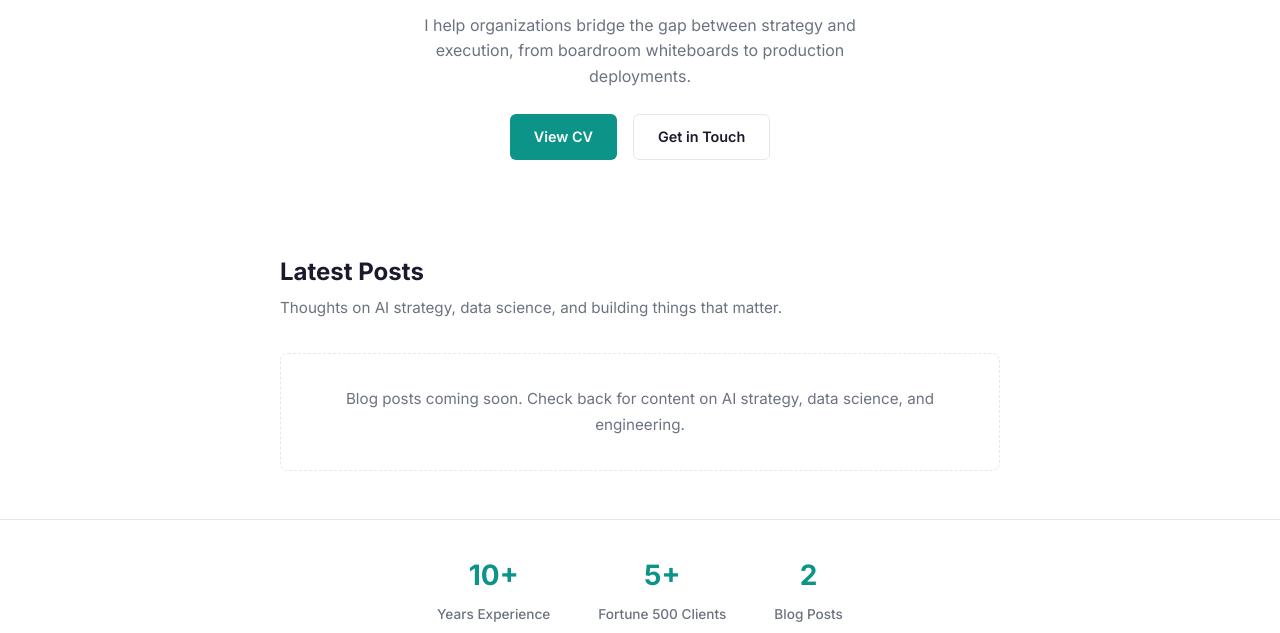
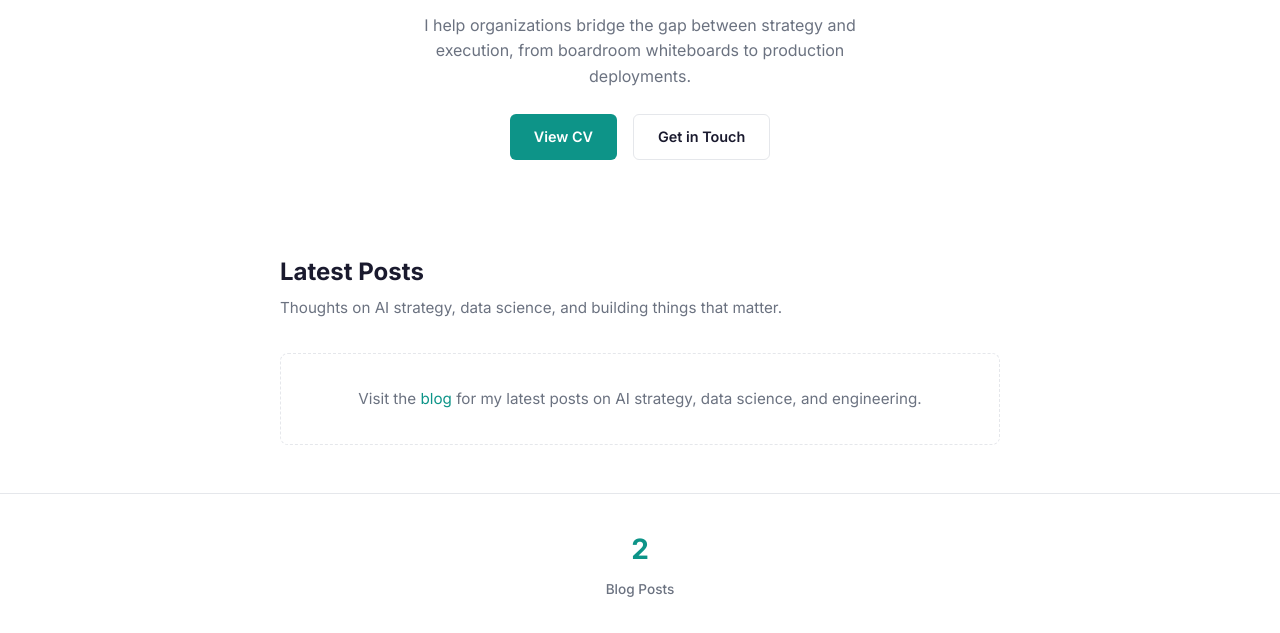
Before and after one commit to sambaths/sambaths-site, an Astro site: page / in a window 1280 px wide. Shown: the part 319-952 px from the top of the page. Built offline with nearby package versions, Linux system fonts and the light colour scheme; Astro itself is replaced by a stand-in of ours.

Commit message:
fix: remove placeholder content and inaccurate stats
- Remove Education section from CV (placeholder with "Details to be added")
- Remove "Dates TBD" from Senior Data Scientist entry
- Remove inaccurate stats (10+ Years, 5+ Clients) from StatsBar
- Update FeaturedPosts placeholder to link to /blog

Files changed:
  src/components/StatsBar.astro, src/components/FeaturedPosts.astro,
  src/pages/cv.astro

Remaining: user needs to provide correct Years Experience and
Fortune 500 Clients values

```diff
--- a/src/components/FeaturedPosts.astro
+++ b/src/components/FeaturedPosts.astro
@@ -7,8 +7,7 @@
     <h2 class="featured__heading">Latest Posts</h2>
     <p class="featured__subtitle">Thoughts on AI strategy, data science, and building things that matter.</p>
     <div class="featured__grid">
-      <!-- Placeholder: posts will be added when blog system is migrated -->
-      <p class="featured__empty">Blog posts coming soon. Check back for content on AI strategy, data science, and engineering.</p>
+      <p class="featured__empty">Visit the <a href="/blog">blog</a> for my latest posts on AI strategy, data science, and engineering.</p>
     </div>
   </div>
 </section>
--- a/src/components/StatsBar.astro
+++ b/src/components/StatsBar.astro
@@ -4,14 +4,6 @@
 
 <section class="stats">
   <div class="container stats__inner">
-    <div class="stat">
-      <span class="stat__number">10+</span>
-      <span class="stat__label">Years Experience</span>
-    </div>
-    <div class="stat">
-      <span class="stat__number">5+</span>
-      <span class="stat__label">Fortune 500 Clients</span>
-    </div>
     <div class="stat">
       <span class="stat__number">2</span>
       <span class="stat__label">Blog Posts</span>
```
Also changed, not shown: src/pages/cv.astro (+1 -9 lines).
